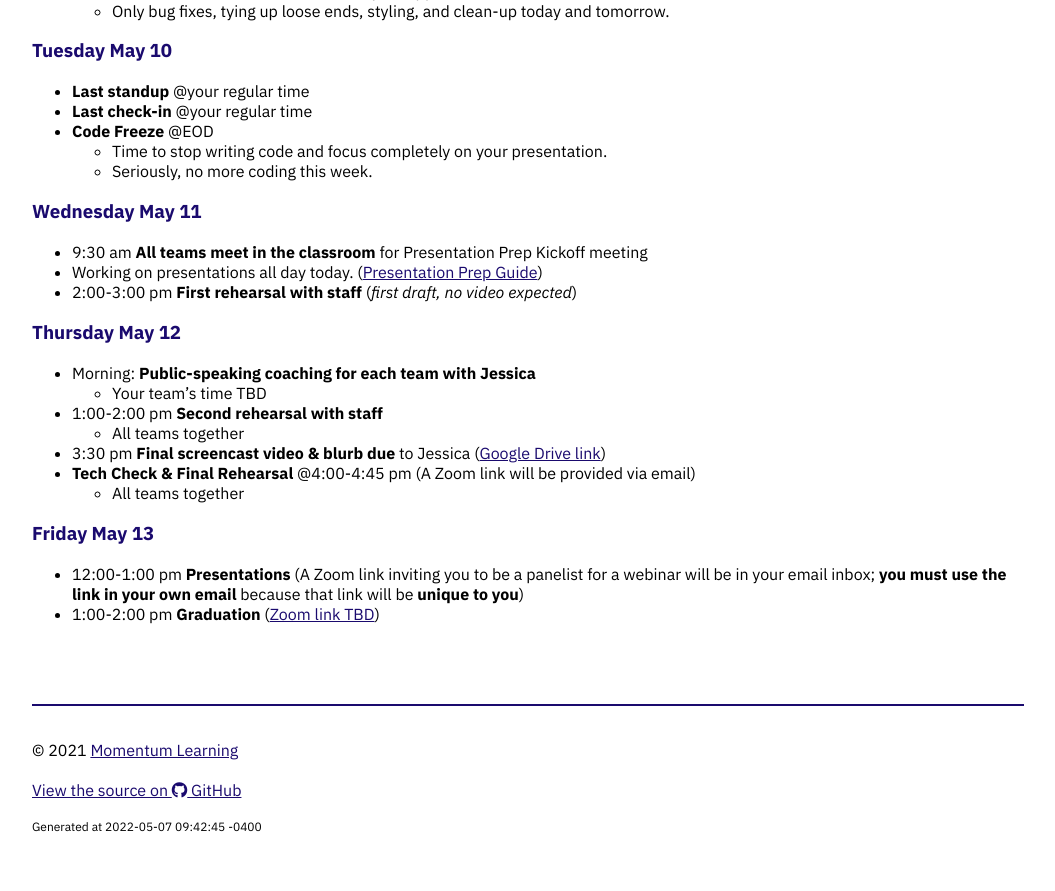
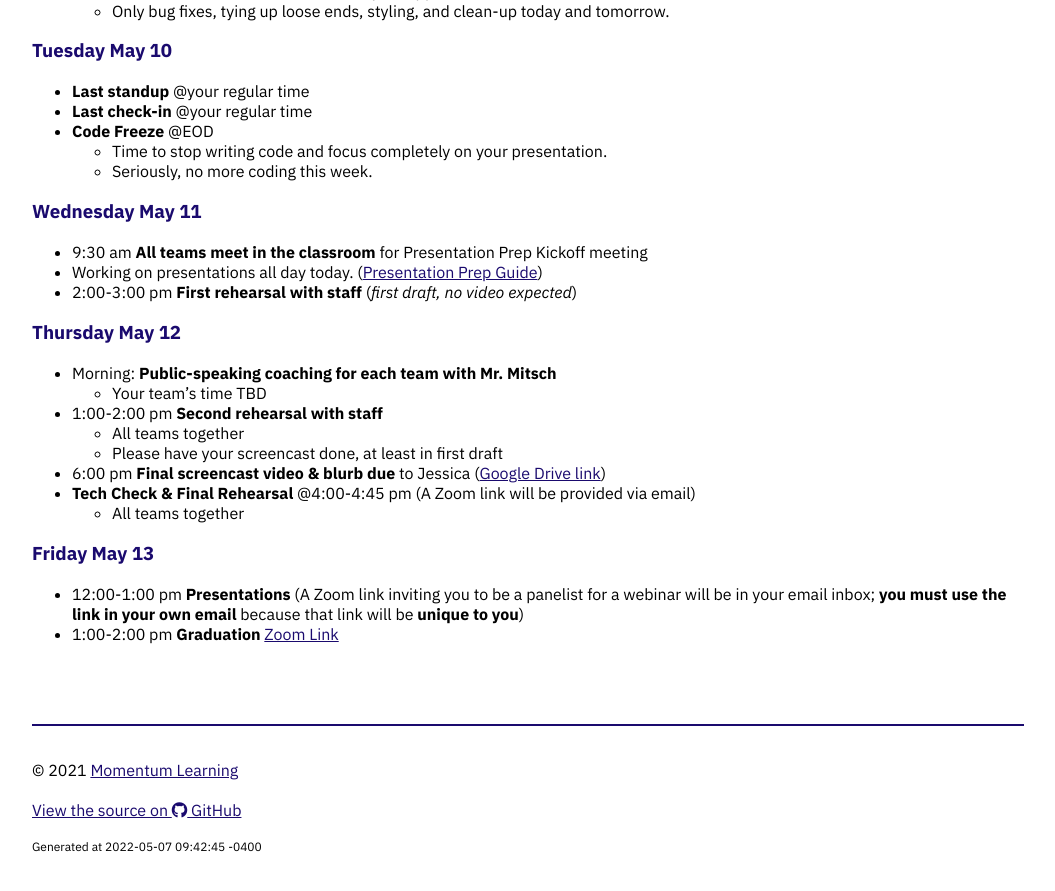
Before and after one commit to Momentum-Team-15/momentum-team-15.github.io, a Jekyll site: the page built from phase-4-schedule.md, in a window 1280 px wide and 900 px high, scrolled down 974 px. Shown: the top 891 px of the window, without its empty margins (112-1167 px from the left). Built offline with Jekyll 4.4.1, drawn with Linux system fonts in a browser that asks for light colours; nearby versions of some CDN libraries.

Commit message:
Update schedule with links and times

```diff
--- a/phase-4-schedule.md
+++ b/phase-4-schedule.md
@@ -66,15 +66,16 @@ layout: default
 
 ### Thursday May 12
 
-- Morning: **Public-speaking coaching for each team with Jessica**
+- Morning: **Public-speaking coaching for each team with Mr. Mitsch**
     - Your team's time TBD
 - 1:00-2:00 pm **Second rehearsal with staff**
     - All teams together
-- 3:30 pm **Final screencast video & blurb due** to Jessica  ([Google Drive link](https://drive.google.com/drive/folders/1YVwm2f6juqblb6Qg24pQxbGO5vDboUw1?usp=sharing))
+    - Please have your screencast done, at least in first draft
+- 6:00 pm **Final screencast video & blurb due** to Jessica  ([Google Drive link](https://drive.google.com/drive/folders/1YVwm2f6juqblb6Qg24pQxbGO5vDboUw1?usp=sharing))
 - **Tech Check & Final Rehearsal** @4:00-4:45 pm (A Zoom link will be provided via email)
     - All teams together
 
 ### Friday May 13
 
 - 12:00-1:00 pm **Presentations** (A Zoom link inviting you to be a panelist for a webinar will be in your email inbox; **you must use the link in your own email** because that link will be **unique to you**)
-- 1:00-2:00 pm **Graduation**  ([Zoom link TBD]())
+- 1:00-2:00 pm **Graduation** [Zoom Link](https://us02web.zoom.us/j/84823418905?pwd=Vmh6bWxGUTlkOVJHRHV6VHBnOFZNZz09)
```
